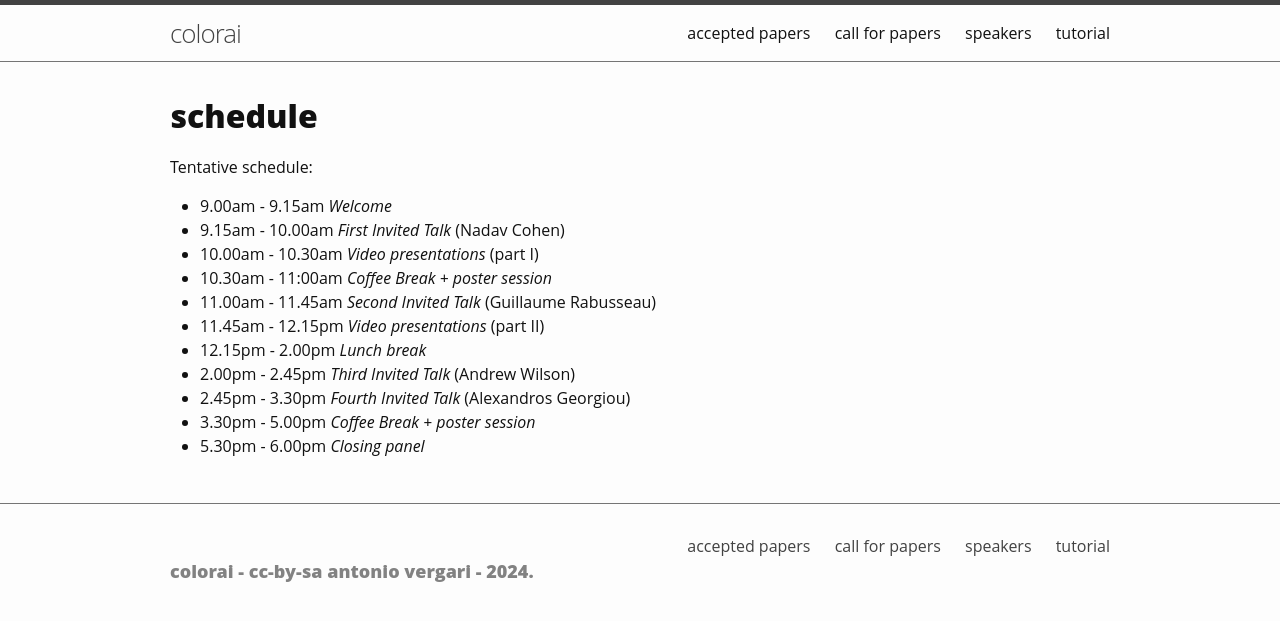
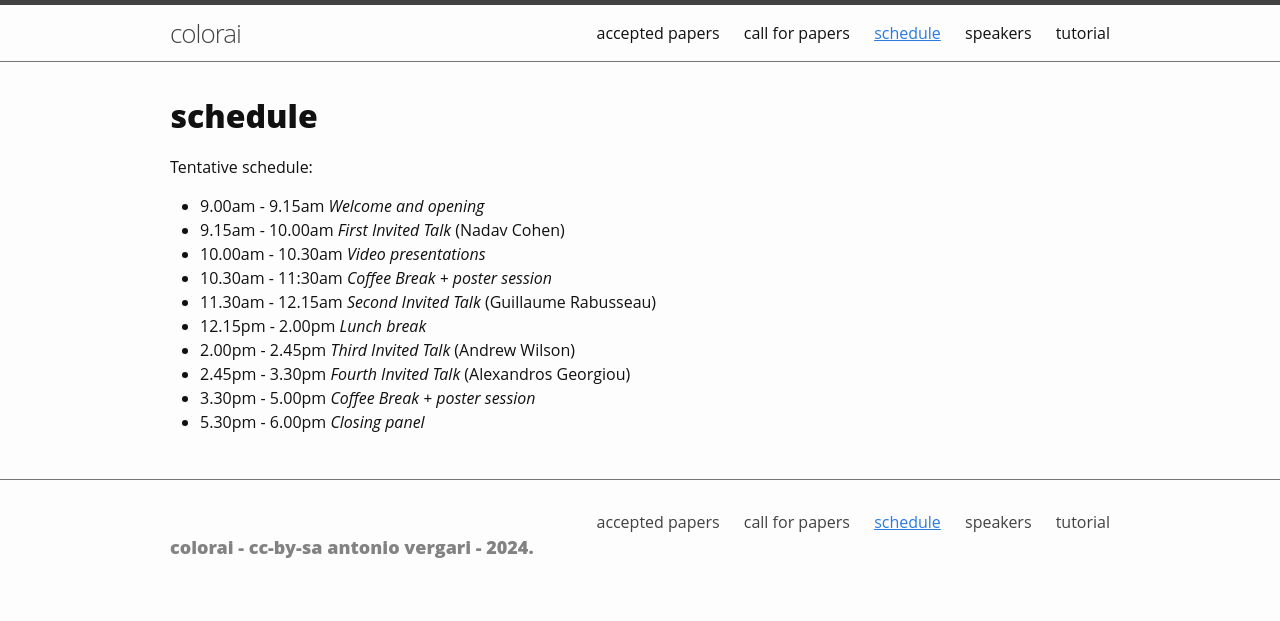
Before and after one commit to april-tools/colorai, a Jekyll site: the page built from schedule.md, in a window 1280 px wide. Shown: the top 621 px of the page. Built offline with Jekyll 4.4.1, drawn with Linux system fonts in a browser that asks for light colours; some web fonts are replaced.

Commit message:
Schedule update

```diff
--- a/schedule.md
+++ b/schedule.md
@@ -1,18 +1,17 @@
 ---
 title: schedule
-nav: _true
+nav: true
 ---
 
 # schedule
 
 Tentative schedule:
 
--  9.00am -  9.15am *Welcome*
+-  9.00am -  9.15am *Welcome and opening*
 -  9.15am - 10.00am *First Invited Talk* (Nadav Cohen)
-- 10.00am - 10.30am *Video presentations* (part I)
-- 10.30am - 11:00am *Coffee Break + poster session*
-- 11.00am - 11.45am *Second Invited Talk*  (Guillaume Rabusseau)
-- 11.45am - 12.15pm *Video presentations* (part II)
+- 10.00am - 10.30am *Video presentations*
+- 10.30am - 11:30am *Coffee Break + poster session*
+- 11.30am - 12.15am *Second Invited Talk*  (Guillaume Rabusseau)
 - 12.15pm -  2.00pm *Lunch break*
 -  2.00pm -  2.45pm *Third Invited Talk* (Andrew Wilson)
 -  2.45pm -  3.30pm *Fourth Invited Talk* (Alexandros Georgiou)
```
Also changed, not shown: index.md (+1 -0 lines).
